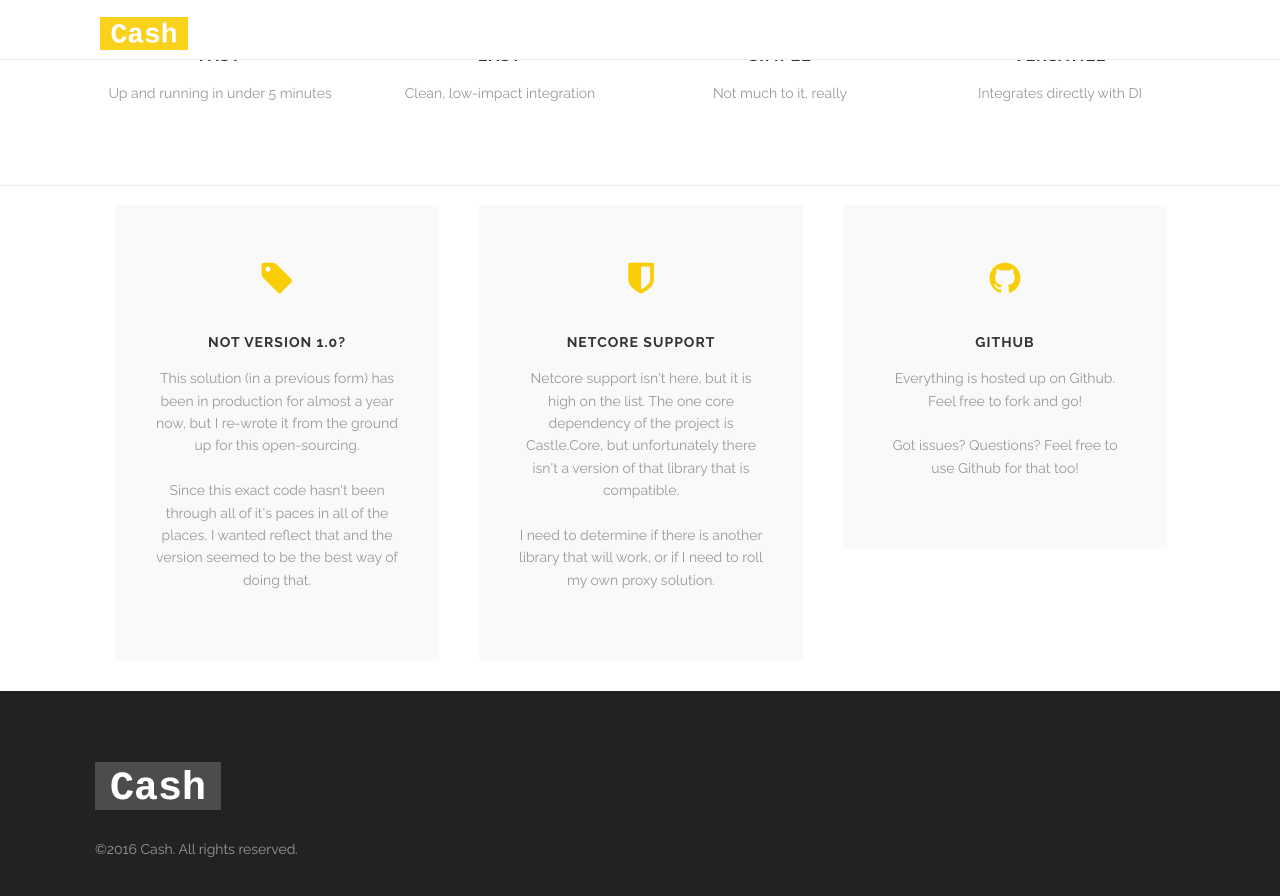
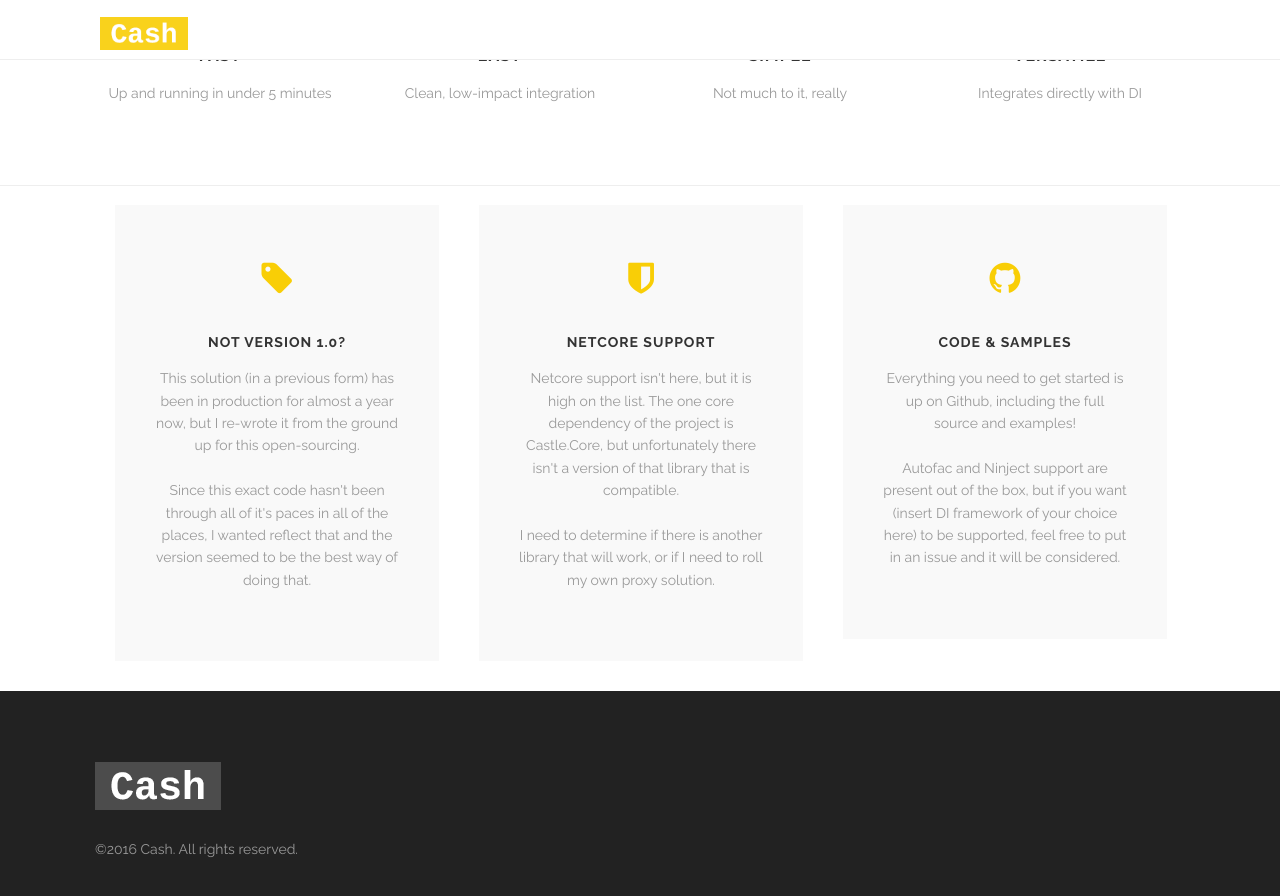
Before and after one commit to asmorger/cash, a Jekyll site: the page built from index.html, in a window 1280 px wide and 900 px high, scrolled down 2030 px. Shown: the top 896 px of the window. Built offline with Jekyll 4.4.1, drawn with Linux system fonts in a browser that asks for light colours.

Commit message:
Added better content for Github

```diff
--- a/index.html
+++ b/index.html
@@ -50,10 +50,10 @@ other_services:
       Netcore support isn't here, but it is high on the list.  The one core dependency of the project is Castle.Core, but unfortunately there isn't a version of that library that is compatible.
       <br /> <br /> I need to determine if there is another library that will work, or if I need to roll my own proxy solution.
   - icon_class: fa fa-github
-    title: Github
+    title: Code & Samples
     desc:
-      Everything is hosted up on Github. Feel free to fork and go!
-      <br /><br />  Got issues?  Questions?  Feel free to use Github for that too!
+      Everything you need to get started is up on Github, including the full source and examples!
+      <br /><br />  Autofac and Ninject support are present out of the box, but if you want (insert DI framework of your choice here) to be supported, feel free to put in an issue and it will be considered.
 
 clients:
   - images/@stock/client-grey-1.png
```
